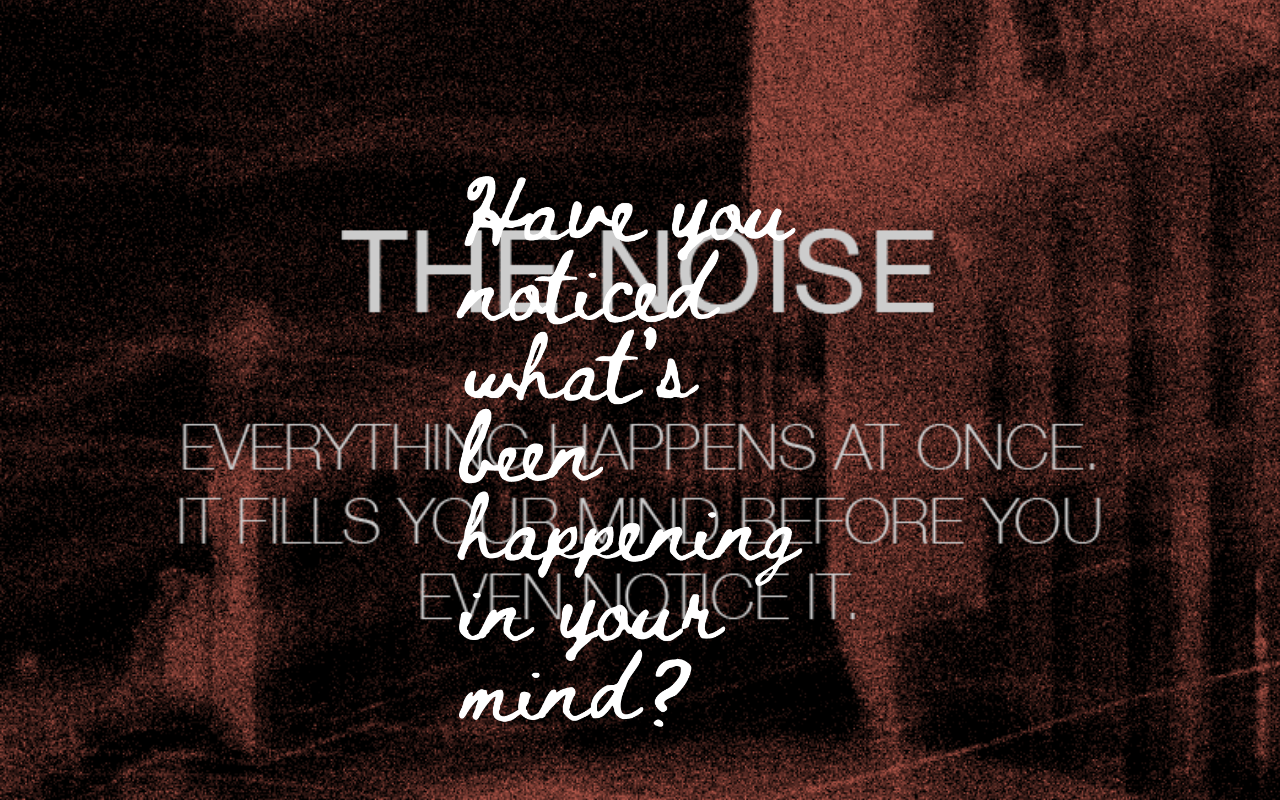
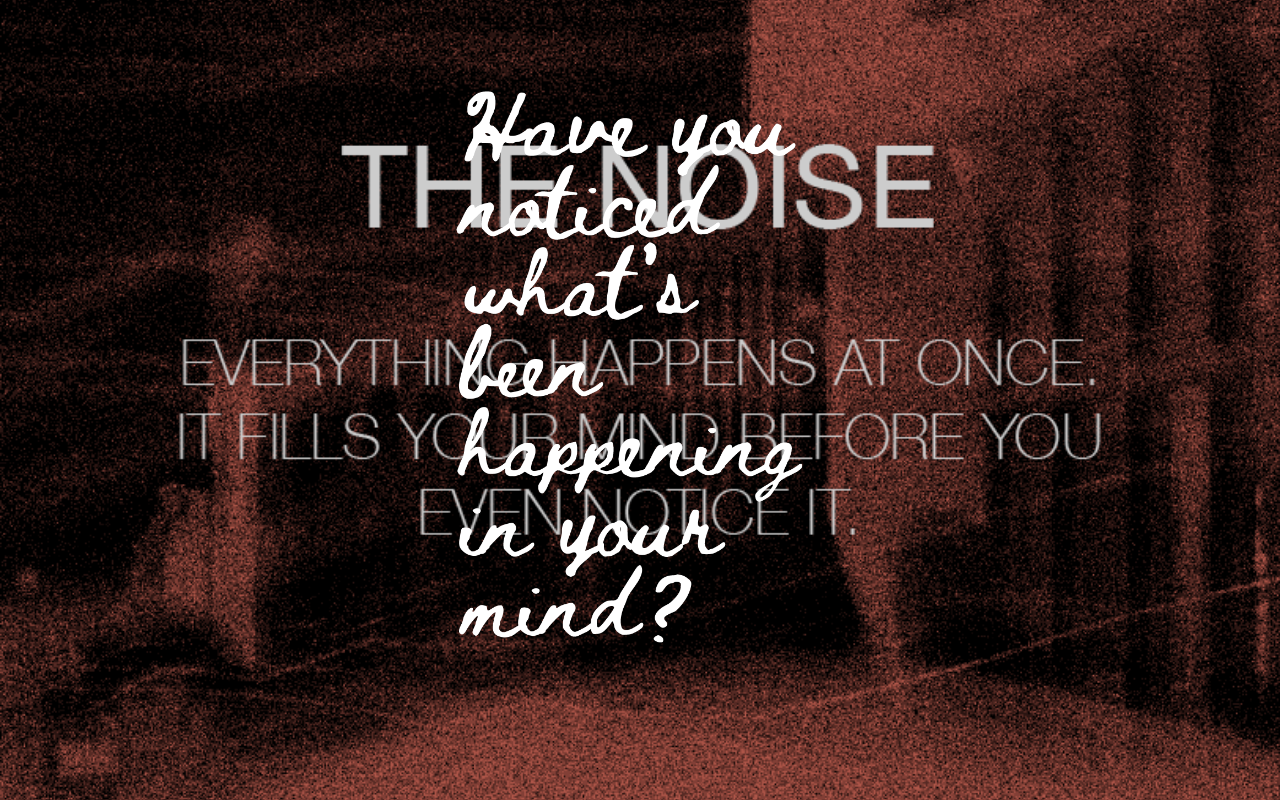
Before and after one commit to titoo04/In, a Next.js app: page / in a window 1280 px wide. Built offline with nearby package versions, Linux system fonts and the light colour scheme; a web font is replaced by a local one.

Commit message:
another try

```diff
--- a/app/(site)/page.tsx
+++ b/app/(site)/page.tsx
@@ -182,7 +182,7 @@ export default function Home() {
             </video>
           )}
           <div className="absolute inset-0 bg-black/20" />
-          <div className="relative z-10 flex min-h-screen items-center justify-center px-6 md:px-10 lg:px-8">
+          <div className="relative z-10 flex webkit-fill-available items-center justify-center px-6 md:px-10 lg:px-8">
             <img
               alt=""
               className="w-full max-w-sm md:max-w-2xl lg:max-w-md"
@@ -205,7 +205,7 @@ export default function Home() {
           data-journey-panel
           data-journey-index={index + 1}
         >
-          <div className="relative webkit-fill-available overflow-hidden bg-black">
+          <div className="relative  overflow-hidden bg-black">
             {state.backgroundImage && (
               <img
                 alt=""
@@ -264,7 +264,7 @@ export default function Home() {
                 </Link>
               ))}
               <Link
-                className=" text-xl underline font-script line-height-[1.5] md:text-2xl"
+                className=" text-xl text-black underline font-script line-height-[1.5] md:text-2xl"
                 href="/shop"
               >
                 The shop
--- a/app/(site)/where-are-you-now/page.tsx
+++ b/app/(site)/where-are-you-now/page.tsx
@@ -40,7 +40,7 @@ export default function WhereAreYouNowPage() {
               </Link>
             ))}
             <Link
-              className="border-zinc-200 text-xl underline font-script line-height-[1.5] md:text-2xl"
+              className="text-black text-xl underline font-script line-height-[1.5] md:text-2xl"
               href="/shop"
             >
               The shop
```
